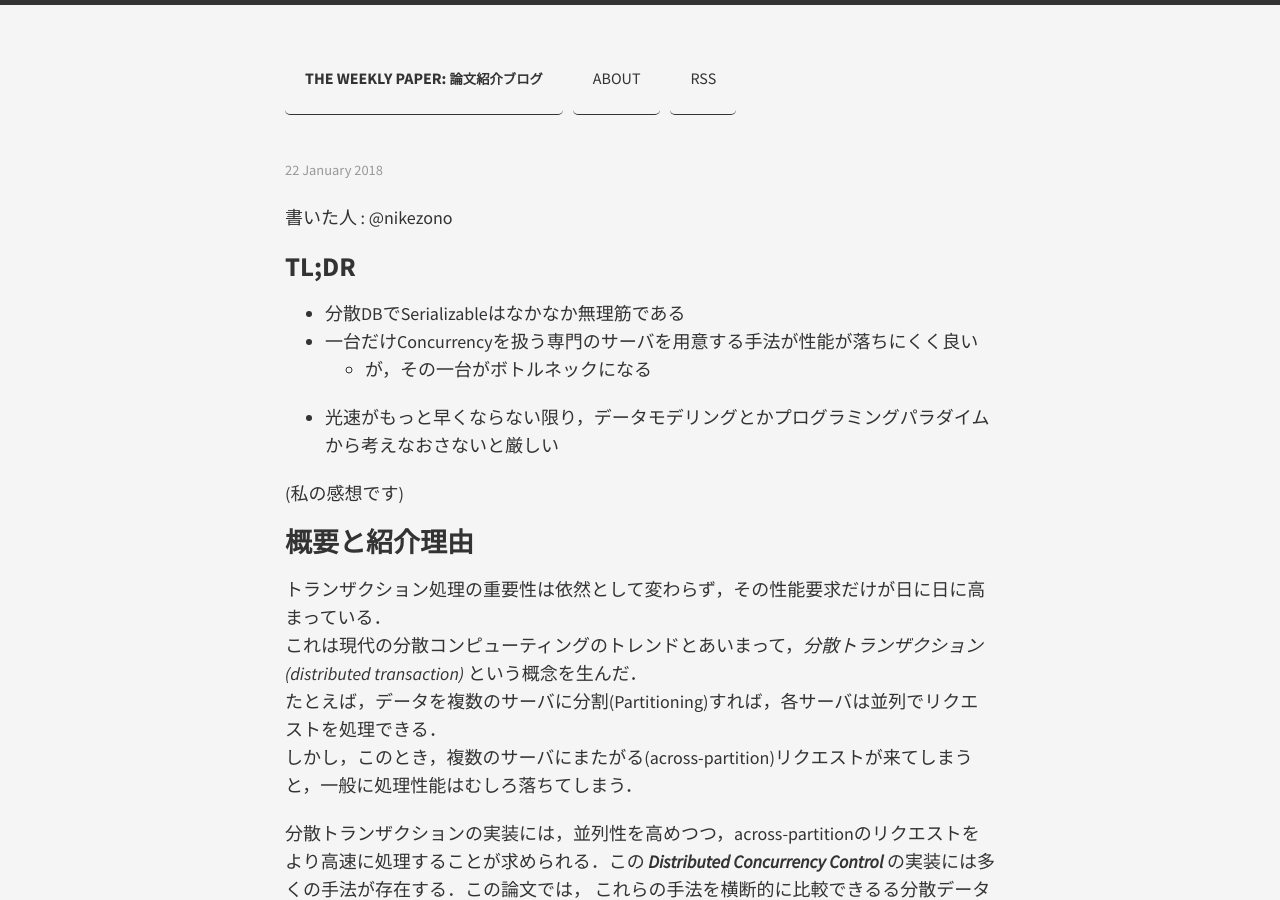
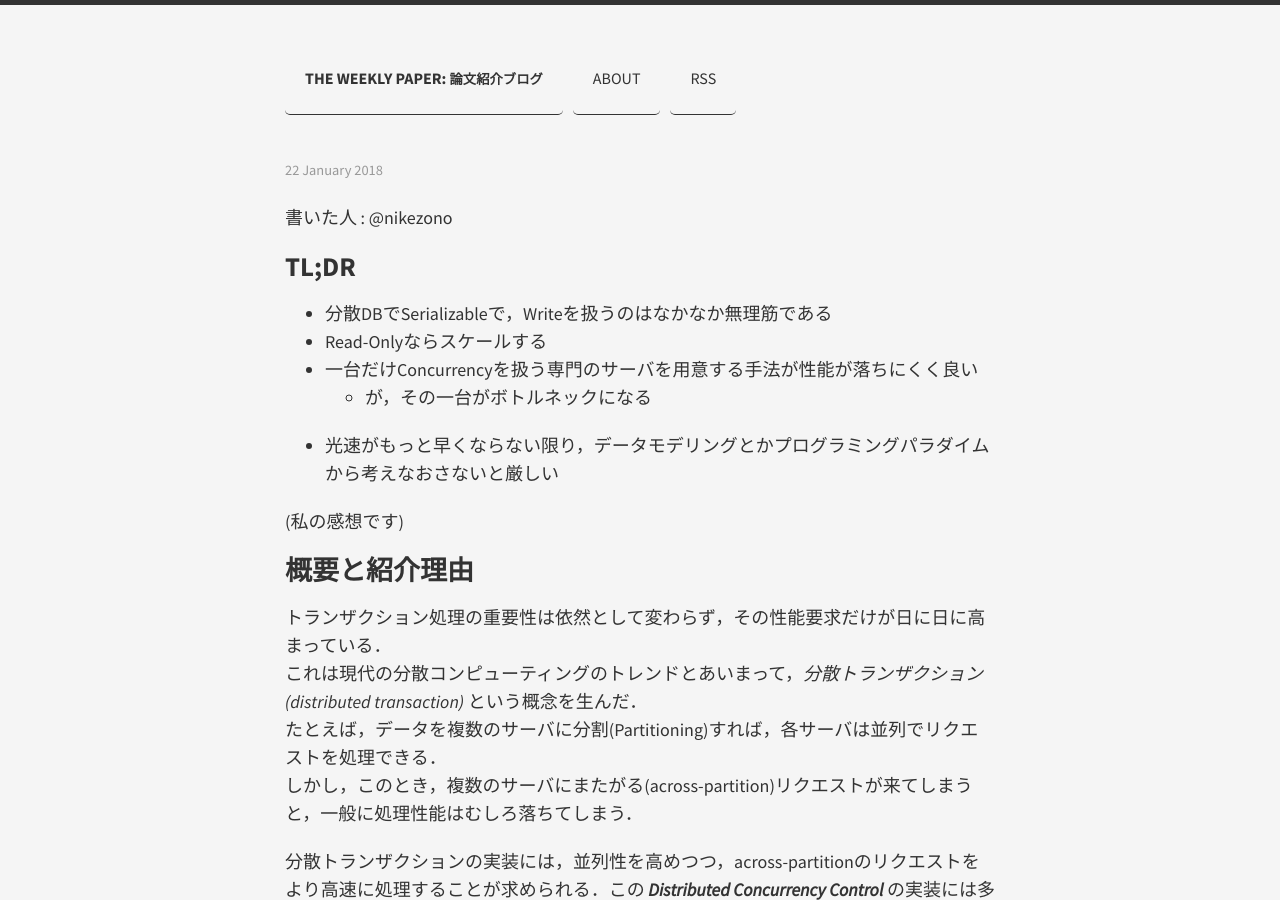
Before and after one commit to the-weekly-paper/the-weekly-paper.github.io, a Jekyll site: the page built from _posts/2018-01-19-An-Evaluation-of-Distributed-Concurrency-Control.markdown, in a window 1280 px wide and 900 px high. Built offline with Jekyll 4.4.1, drawn with Linux system fonts in a browser that asks for light colours; our own code applies the rules of GitHub Pages for plain Markdown files; some of the changed text lies outside the part shown.

Commit message:
Update 2018-01-19-An-Evaluation-of-Distributed-Concurrency-Control.markdown

```diff
--- a/_posts/2018-01-19-An-Evaluation-of-Distributed-Concurrency-Control.markdown
+++ b/_posts/2018-01-19-An-Evaluation-of-Distributed-Concurrency-Control.markdown
@@ -9,7 +9,8 @@ categories: jekyll update
 
 # TL;DR
 
-* 分散DBでSerializableはなかなか無理筋である
+* 分散DBでSerializableで，Writeを扱うのはなかなか無理筋である
+* Read-Onlyならスケールする
 * 一台だけConcurrencyを扱う専門のサーバを用意する手法が性能が落ちにくく良い
     * が，その一台がボトルネックになる
 * 光速がもっと早くならない限り，データモデリングとかプログラミングパラダイムから考えなおさないと厳しい
@@ -259,7 +260,7 @@ occurs.
 
 # 結論&感想
 
-至極当然の結論として， **Serializableは分散システムでは厳しい** ということが導かれたように思う．
+至極当然の結論として， **SerializableにWriteするのは分散システムでは厳しい** ということが導かれたように思う．
 一見して性能が良いように見えるDeterministic Databaseがとっているのは，Concurrency Control部分をすべて1台のサーバに移譲するアプローチだ．
 これでは1台のサーバ性能が頭打ちになっている，という問題に回答できているわけではない．
 
```
